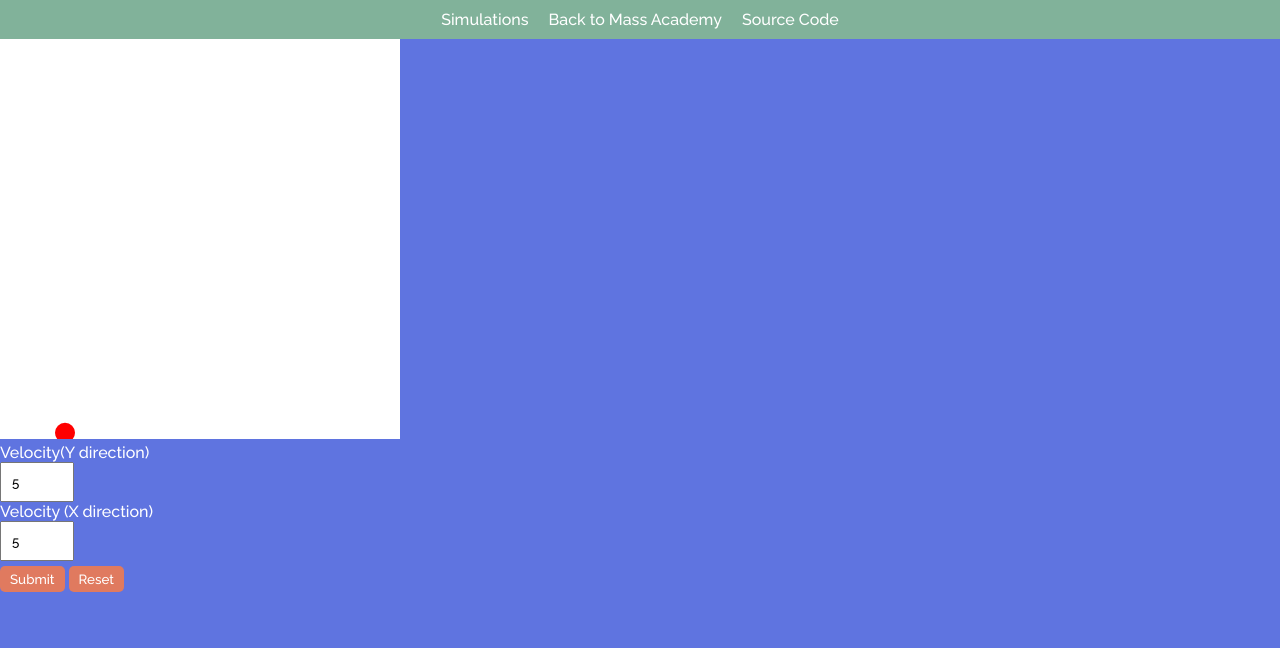
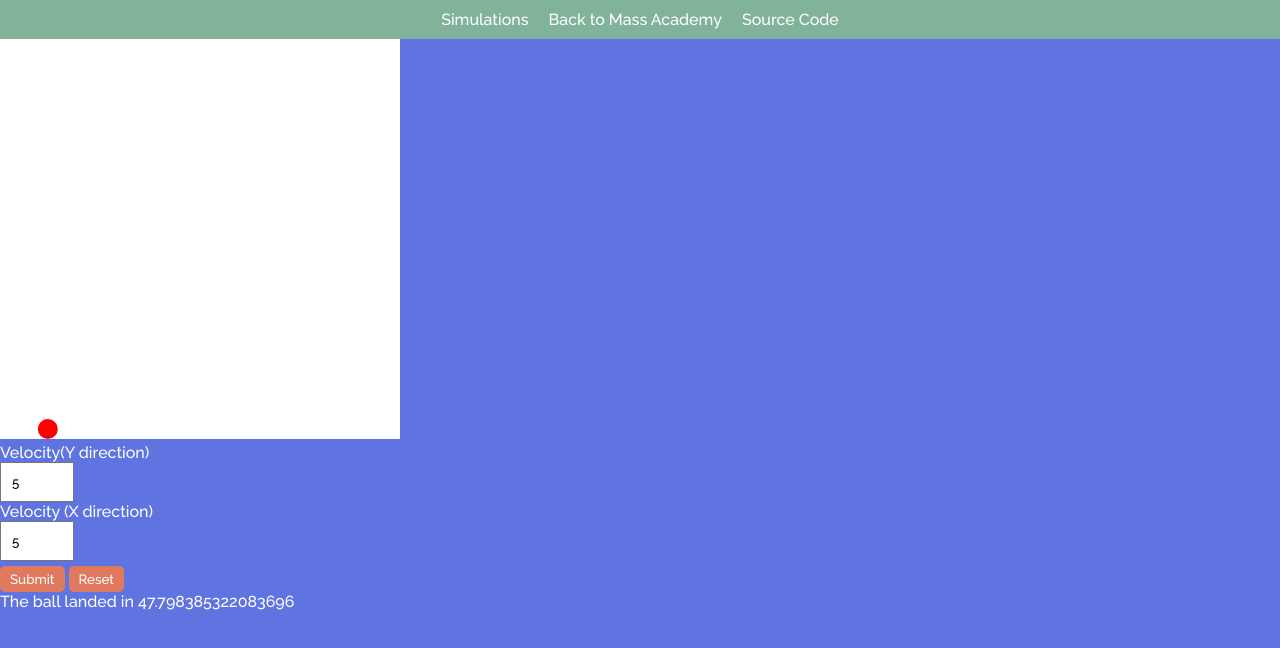
Before and after one commit to JBABGQ/Physics-Engine, a plain HTML site: page projectileMotion.html in a window 1280 px wide. Both pictures are taken after typing "5", "5" into the empty fields and a click on the input "Submit". Drawn offline with Linux system fonts and the light colour scheme.

Commit message:
worked on making the projectile logic better

```diff
--- a/projectileMotion.html
+++ b/projectileMotion.html
@@ -24,6 +24,7 @@
         <input type="submit" value="Submit">
         <input type="reset">
     </form>
+    <p id="output" style="color: white;"></p>
     <script src="projectileMotion.js"></script>
 </body>
 </html>
--- a/projectileMotion.js
+++ b/projectileMotion.js
@@ -2,12 +2,12 @@ let canvas = document.getElementById('canvas');
 let ctx = canvas.getContext('2d');
 let height = 400;
 let width = 400;
-let x = 15;
-let y = 15;
+let x = 0;
+let y = 0;
 let velocityX = parseFloat(document.getElementById("VelocityX").value);
-let velocityY = -1 * parseFloat(document.getElementById("VelocityY").value);
+let velocityY = -1.0 * parseFloat(document.getElementById("VelocityY").value);
 let acceleration = 9.8;
-let timeStep = 5;
+let timeStep = 0.1;
 let intervalId;
 draw();
 
@@ -19,7 +19,7 @@ document.querySelector('form').addEventListener('submit', function(event) {
     }
 
     velocityX = parseFloat(document.getElementById("VelocityX").value);
-    velocityY = -1 * parseFloat(document.getElementById("VelocityY").value);
+    velocityY = -1.0 * parseFloat(document.getElementById("VelocityY").value);
     acceleration = 9.8;
     draw();
     intervalId = setInterval(physicsEngine, timeStep);
@@ -37,19 +37,25 @@ document.querySelector('form').addEventListener('reset', function(event){
 
 
 function physicsEngine(){
-    if (y <height - (Math.PI * 2)){
-    y += 0.5 * (velocityY + (velocityY+acceleration));
-    velocityY += acceleration;
-    x += velocityX;
+    if (y < height - (Math.PI * 2)){
+    y += (0.5 * acceleration * timeStep*timeStep) + velocityY * timeStep;
+    velocityY += acceleration*timeStep;
+    x += velocityX * timeStep;
     draw();
 } else {
-    y = 400 - (Math.PI * 2);
+    clearInterval(intervalId);
+    velocityY = -1.0 * parseFloat(document.getElementById("VelocityY").value);
+    y = 0;
+    timeToLand = (-velocityY + Math.sqrt((velocityY*velocityY) + 4*(height-y)*4.9))/acceleration
+    x = velocityX * timeToLand;
+    y = 390;
     velocityX = 0;
     draw();
+    message = x;
+    document.querySelector('#output').innerHTML += "The ball landed in " + message;
 }
 
 }
-
 
 function draw()
 {
```
